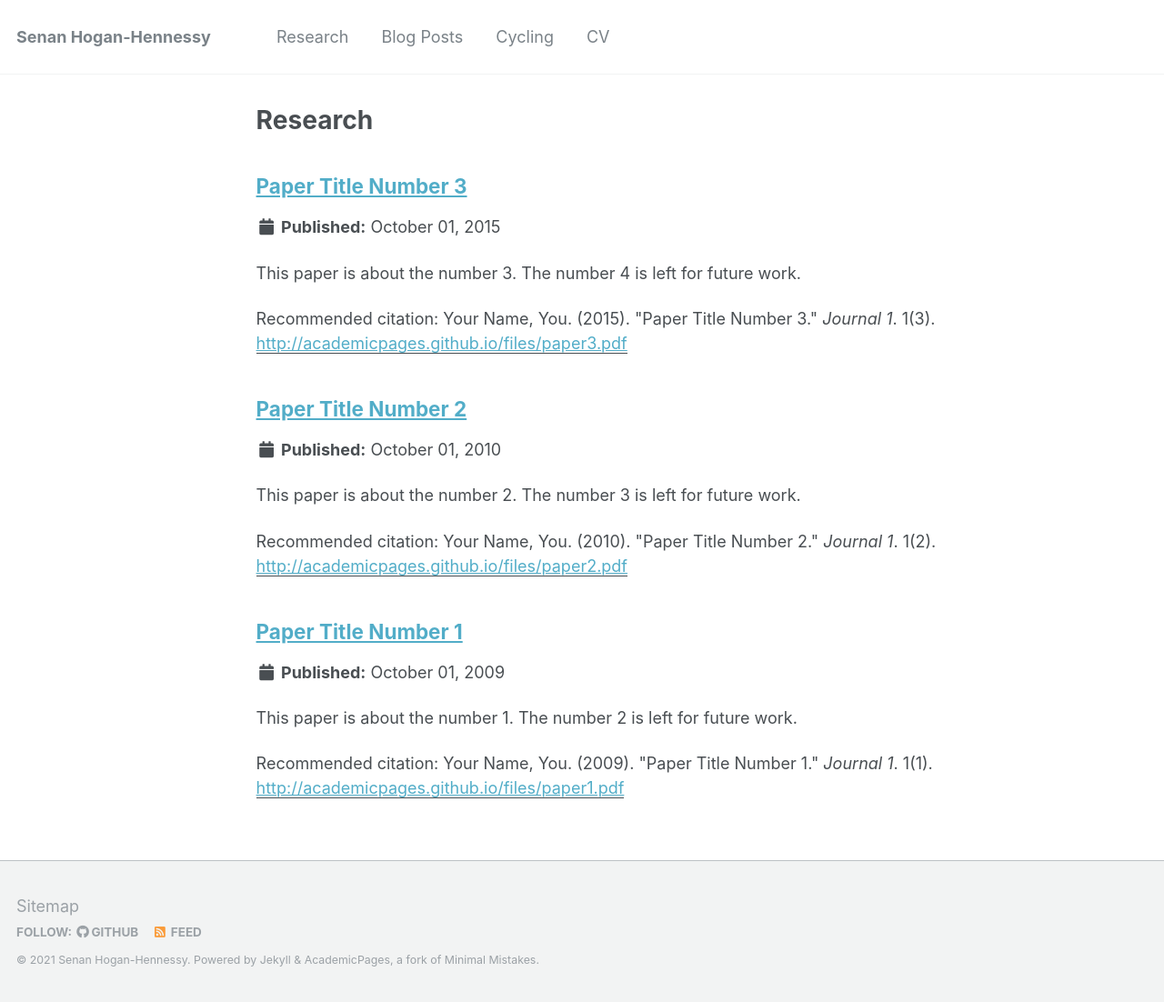
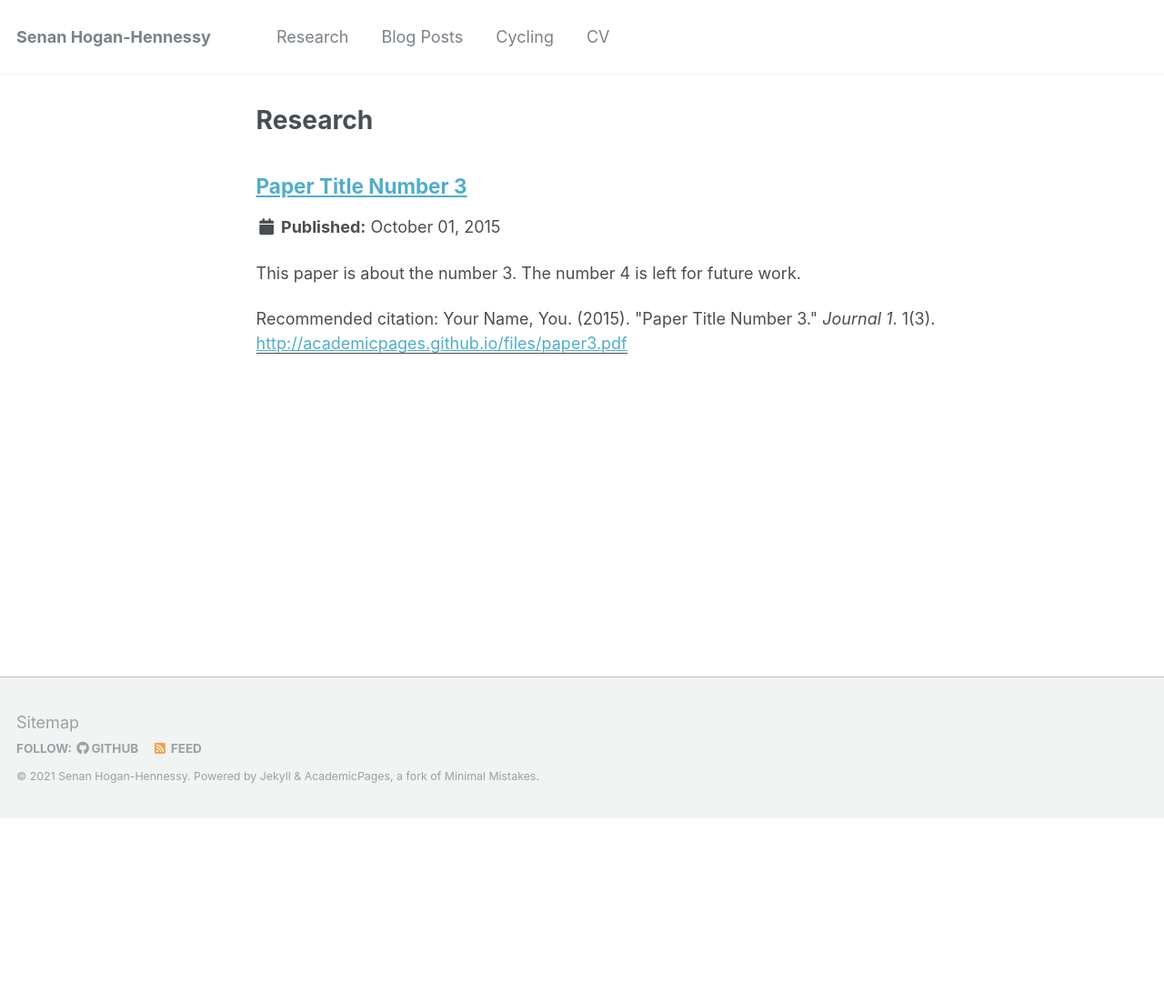
Before and after one commit to shoganhennessy/shoganhennessy.github.io, a Jekyll site: the page built from _pages/research.md, in a window 1280 px wide. Shown: the whole page at 91% size. Built offline with Jekyll 4.4.1, drawn with Linux system fonts in a browser that asks for light colours; after the commit the page ends 900 px from its top, so only the background shows below that.

Commit message:
chaning the available pages

```diff
--- a/_config.yml
+++ b/_config.yml
@@ -11,7 +11,7 @@
 title                    : "Senan Hogan-Hennessy"
 title_separator          : ", "
 name                     : &name "Senan Hogan-Hennessy"
-description              : &description "123Economics PhD Student at Cornell University"
+description              : &description "Economics PhD Student at Cornell University"
 url                      : https://shoganhennessy.github.io # the base hostname & protocol for your site e.g. "https://mmistakes.github.io"
 baseurl                  : "" # the subpath of your site, e.g. "/blog"
 repository               : "shoganhennessy/shoganhennessy.github.io"
--- a/_research/2009-10-01-paper-title-number-1.md
+++ /dev/null
@@ -1,15 +0,0 @@
----
-title: "Paper Title Number 1"
-collection: publications
-permalink: /publication/2009-10-01-paper-title-number-1
-excerpt: 'This paper is about the number 1. The number 2 is left for future work.'
-date: 2009-10-01
-venue: 'Journal 1'
-paperurl: 'http://academicpages.github.io/files/paper1.pdf'
-citation: 'Your Name, You. (2009). &quot;Paper Title Number 1.&quot; <i>Journal 1</i>. 1(1).'
----
-This paper is about the number 1. The number 2 is left for future work.
-
-[Download paper here](http://academicpages.github.io/files/paper1.pdf)
-
-Recommended citation: Your Name, You. (2009). "Paper Title Number 1." <i>Journal 1</i>. 1(1).
--- a/_research/2010-10-01-paper-title-number-2.md
+++ /dev/null
@@ -1,15 +0,0 @@
----
-title: "Paper Title Number 2"
-collection: publications
-permalink: /publication/2010-10-01-paper-title-number-2
-excerpt: 'This paper is about the number 2. The number 3 is left for future work.'
-date: 2010-10-01
-venue: 'Journal 1'
-paperurl: 'http://academicpages.github.io/files/paper2.pdf'
-citation: 'Your Name, You. (2010). &quot;Paper Title Number 2.&quot; <i>Journal 1</i>. 1(2).'
----
-This paper is about the number 2. The number 3 is left for future work.
-
-[Download paper here](http://academicpages.github.io/files/paper2.pdf)
-
-Recommended citation: Your Name, You. (2010). "Paper Title Number 2." <i>Journal 1</i>. 1(2).
```
